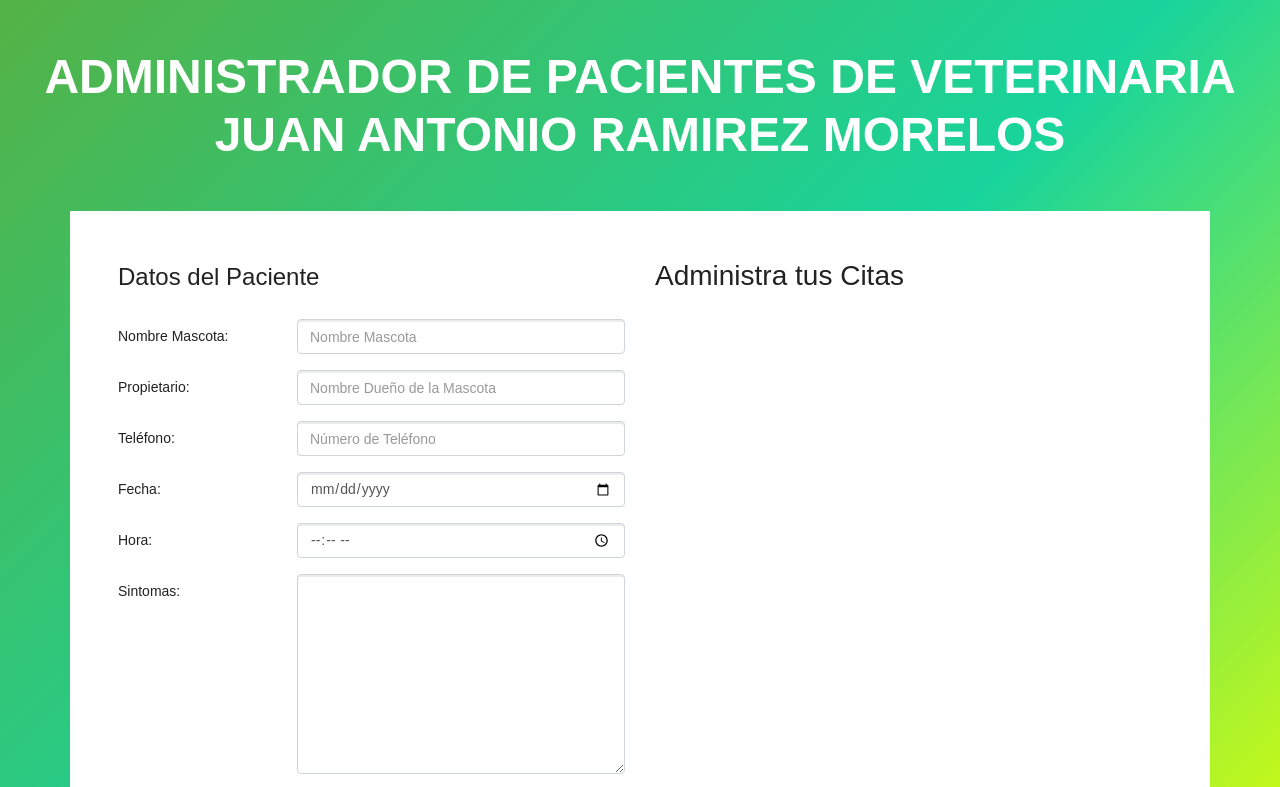
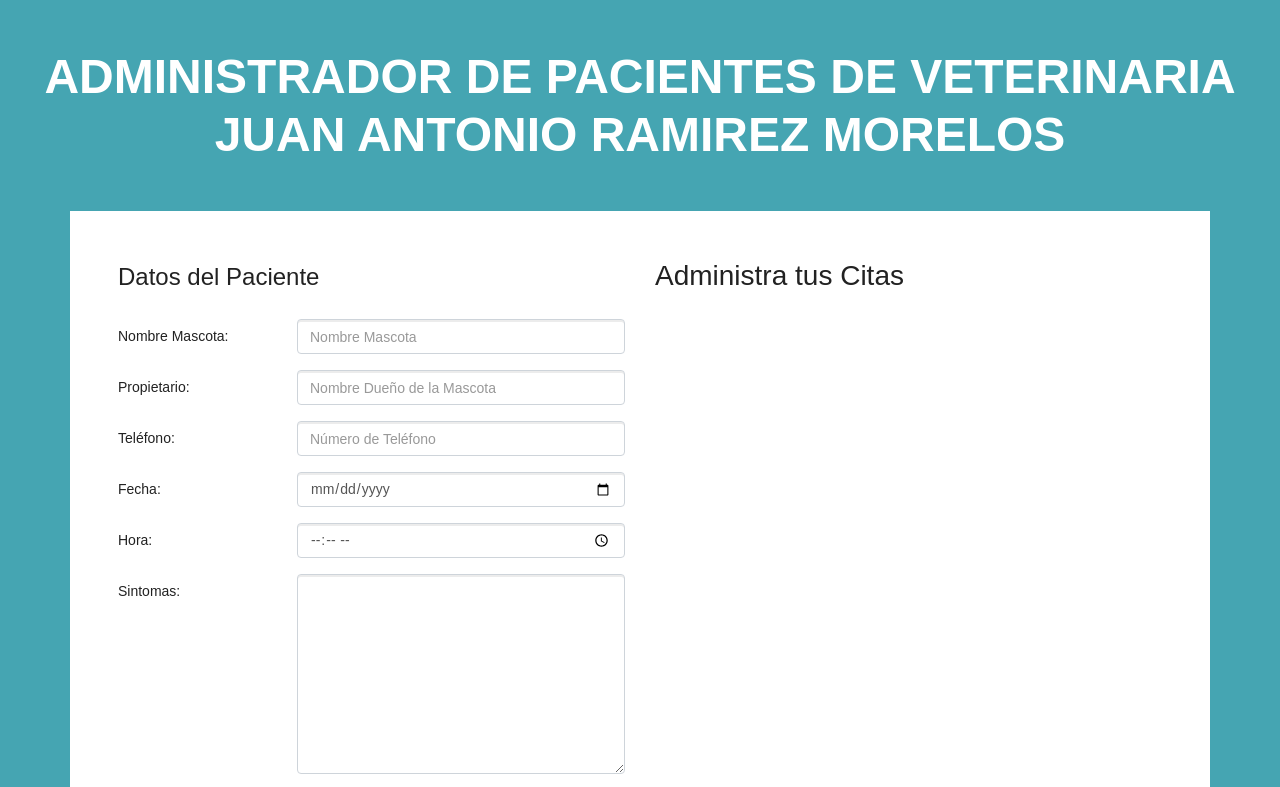
Before and after one commit to RamirezLzrga/veterinariaUTVT, a plain HTML site: page index.html in a window 1280 px wide. Shown: the top 787 px of the page. Drawn offline with Linux system fonts and the light colour scheme.

Commit message:
Update styles.css
Cambio de Colores

```diff
--- a/css/styles.css
+++ b/css/styles.css
@@ -5,7 +5,7 @@ body {
   margin: 0;
   padding: 0;
   font-family: sans-serif;
-  background-image: linear-gradient(-225deg, #54b245 0%, #18d49c 52%, #e5ff00 100%);
+  background-image: linear-gradient(-225deg, #45a5b2 0%, #45a5b2 52%, #45a5b2 100%);
   min-height: 100%;
   padding-bottom: 5rem;
 }
```
